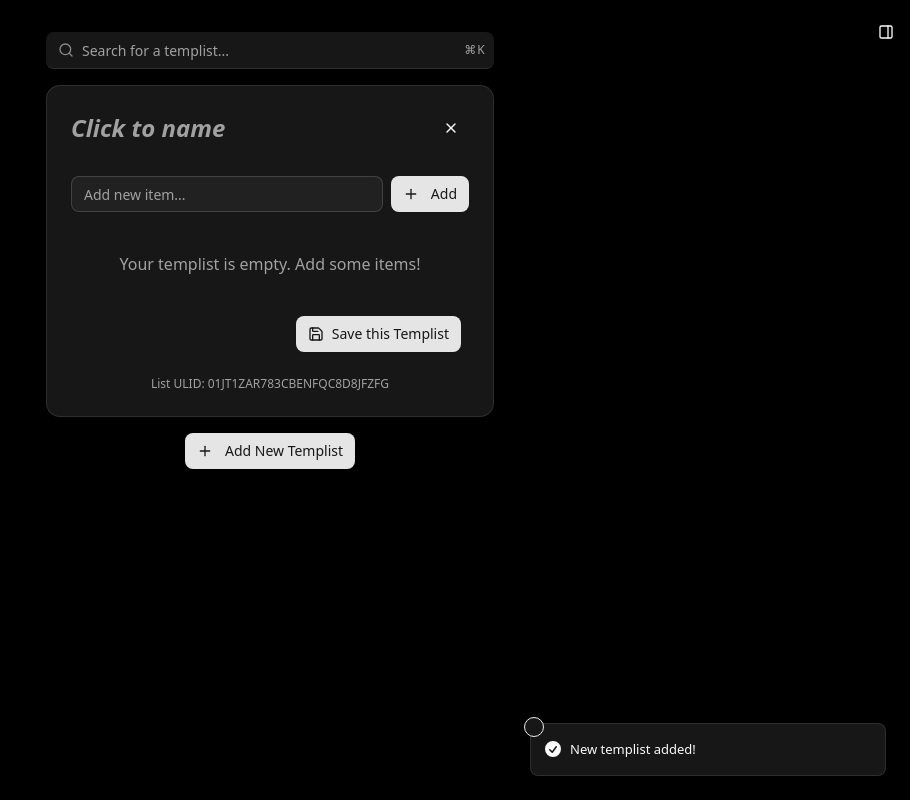
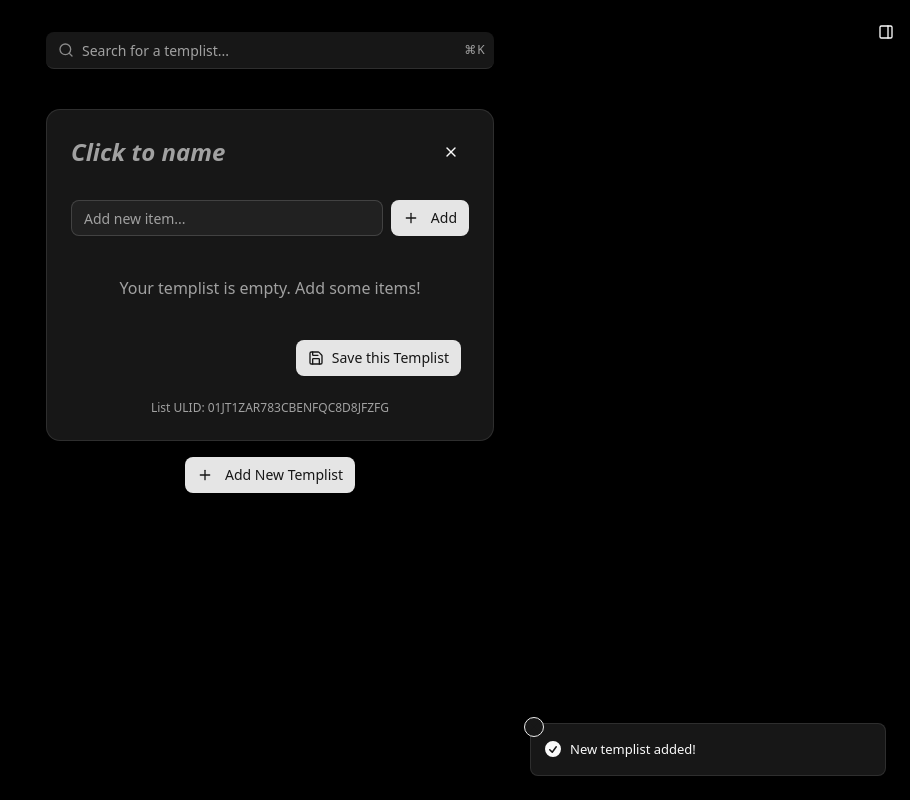
Before and after one commit to Jukelyn/templists, a Next.js app: page / in a window 1280 px wide. Both pictures are taken after a click on the button "Add New Templist". Shown: the whole page, without its empty margins (370-1280 px from the left). Built offline with nearby package versions, Linux system fonts and the light colour scheme.

Commit message:
Implemented changing between list and grid view

```diff
--- a/app/page.tsx
+++ b/app/page.tsx
@@ -14,21 +14,28 @@ export default function ChecklistApp() {
     handleAddTemplist,
     handleDelete,
     handleTitleChange,
+    layout,
   } = useTemplistContext();
 
   return (
-    <>
     <div className="min-h-screen p-6 md:p-4 lg:p-2 dark:bg-black">
       <div className="flex flex-col items-end">
         <SidebarTriggerWithToolTip />
       </div>
-        <div className="flex flex-col items-center pt-6">
       {/* tf somebody gonna search for where there is nothing??? */}
       {templistCards.length > 0 && (
-            <>
+        <div className="flex flex-col items-center pt-6">
           <TemplistSearchWrapper templists={templistCards} />
-            </>
+        </div>
       )}
+      <div className="mt-6 flex justify-center">
+        <div
+          className={
+            layout === "grid"
+              ? "grid w-full grid-cols-[repeat(auto-fit,minmax(250px,450px))] justify-center gap-4"
+              : "flex w-full flex-col items-center space-y-4"
+          }
+        >
           {templistCards.map((card) => (
             <TemplistCard
               key={card.ulid}
@@ -43,6 +50,7 @@ export default function ChecklistApp() {
             />
           ))}
         </div>
+      </div>
       <div className="flex w-full justify-center gap-4 pt-4">
         <Button onClick={handleAddTemplist}>
           <Plus className="mr-1 h-4 w-4" />
@@ -50,6 +58,5 @@ export default function ChecklistApp() {
         </Button>
       </div>
     </div>
-    </>
   );
 }
--- a/components/ui/sidebar/AppSidebar.tsx
+++ b/components/ui/sidebar/AppSidebar.tsx
@@ -1,8 +1,8 @@
+// AppSidebar.tsx
 "use client";
 
 import React from "react";
 import { useTemplistContext } from "@/components/ui/templist/TemplistContext";
-
 import {
   Sidebar,
   SidebarContent,
@@ -14,20 +14,17 @@ import {
   SidebarMenuButton,
   SidebarRail,
 } from "@/components/ui/sidebar/sidebar";
-
 import { toast } from "sonner";
 import Link from "next/link";
 import { Download, Trash, Grid2x2, Rows2 } from "lucide-react";
 
 export function AppSidebar({ ...props }: React.ComponentProps<typeof Sidebar>) {
-  // Use the context hook to get the saved templists state
-  const { savedTemplists, setSavedTemplists } = useTemplistContext();
+  const { savedTemplists, setSavedTemplists, toggleLayout, layout } =
+    useTemplistContext();
 
   function handleClear() {
     setSavedTemplists([]);
-
     localStorage.removeItem("Templists");
-
     toast.success("Saved templists cleared!");
   }
 
@@ -66,13 +63,18 @@ export function AppSidebar({ ...props }: React.ComponentProps<typeof Sidebar>) {
               </SidebarMenuItem>
               <SidebarMenuItem>
                 <SidebarMenuButton asChild>
-                  <button>
-                    {/* on click, toggle icon and shown text */}
-                    {/* Change which of these show based on current layout */}
-                    <Rows2 className="h-4 w-4" />
-                    {/* <span>Switch to row layout</span> */}
-                    <Grid2x2 className="h-4 w-4" />
-                    <span>Switch to grid layout</span>
+                  <button onClick={toggleLayout}>
+                    {layout === "grid" ? (
+                      <>
+                        <Rows2 className="h-4 w-4" />
+                        <span>Switch to list layout</span>
+                      </>
+                    ) : (
+                      <>
+                        <Grid2x2 className="h-4 w-4" />
+                        <span>Switch to grid layout</span>
+                      </>
+                    )}
                   </button>
                 </SidebarMenuButton>
               </SidebarMenuItem>
@@ -102,7 +104,6 @@ export function AppSidebar({ ...props }: React.ComponentProps<typeof Sidebar>) {
                     displayTitle = item.title;
                   }
                 }
-
                 return (
                   <SidebarMenuItem key={item.ulid}>
                     <SidebarMenuButton asChild>
--- a/components/ui/templist/TemplistContext.tsx
+++ b/components/ui/templist/TemplistContext.tsx
@@ -3,6 +3,8 @@
 import React, { createContext, useContext, ReactNode } from "react";
 import { Templist, TemplistItem } from "@/types/templist";
 import { ActionTypes } from "@/types/actions";
+
+export type LayoutType = "list" | "grid";
 
 interface TemplistContextType {
   templistCards: Templist[];
@@ -13,6 +15,8 @@ interface TemplistContextType {
   handleAddTemplist: () => void;
   handleDelete: (ulid: string) => void;
   handleTitleChange: (ulid: string, newTitle: string) => void;
+  layout: LayoutType;
+  toggleLayout: () => void;
 }
 
 const TemplistContext = createContext<TemplistContextType | null>(null);
@@ -29,13 +33,43 @@ export const useTemplistContext = () => {
 
 interface TemplistProviderProps {
   children: ReactNode;
-  value: TemplistContextType;
+  value: Omit<TemplistContextType, "layout" | "toggleLayout">;
 }
 
 export const TemplistProvider: React.FC<TemplistProviderProps> = ({
   children,
   value,
 }) => {
+  // Initialize layout state from localStorage or default to "list".
+  const [layout, setLayout] = React.useState<LayoutType>("list");
+
+  React.useEffect(() => {
+    const storedLayout = localStorage.getItem("templistLayout");
+    if (storedLayout) {
+      setLayout(storedLayout as LayoutType);
+    }
+  }, []);
+
+  // Toggle function to switch layouts and save to localStorage.
+  const toggleLayout = () => {
+    setLayout((prev) => {
+      const newLayout = prev === "list" ? "grid" : "list";
+      localStorage.setItem("templistLayout", newLayout);
+      return newLayout;
+    });
+  };
+
+  // Merge the passed-in value with the new layout state and function.
+  const extendedValue: TemplistContextType = {
+    ...value,
+    layout,
+    toggleLayout,
+  };
+
+  React.useEffect(() => {
+    localStorage.setItem("templistLayout", layout);
+  }, [layout]);
+
   React.useEffect(() => {
     const handleStorageChange = () => {
       console.log("Storage change detected from another tab");
@@ -69,7 +103,7 @@ export const TemplistProvider: React.FC<TemplistProviderProps> = ({
   }, [value, value.dispatch, value.setSavedTemplists]);
 
   return (
-    <TemplistContext.Provider value={value}>
+    <TemplistContext.Provider value={extendedValue}>
       {children}
     </TemplistContext.Provider>
   );
```
Lines whose indentation alone changed are shown as unchanged.
